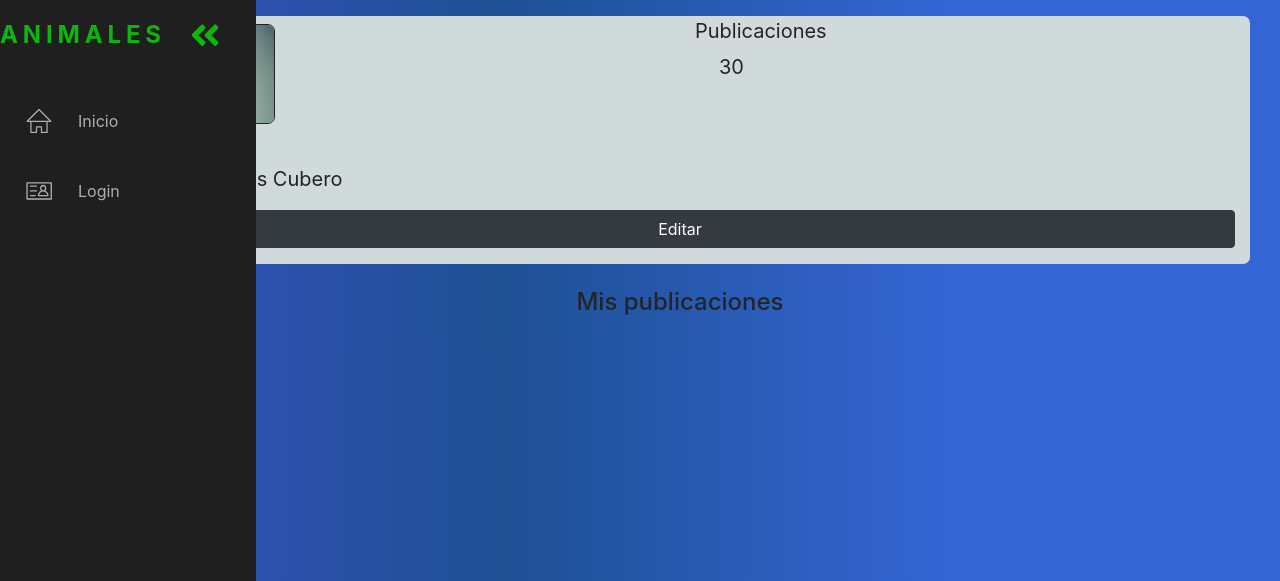
After one commit to TutosKen/Ingenieria, a PHP site: page /PHP/perfil.php in a window 1280 px wide. The commit adds this page. Shown: the top 581 px of the page. Run offline with PHP 8.4, Linux system fonts and the light colour scheme.

Commit message:
Inicio pagina perfil

```diff
--- a/CSS/main.css
+++ b/CSS/main.css
@@ -262,6 +262,33 @@ input::placeholder{
     transition: .2s;
 }
 
+.imagen-usuario{
+    width: 150px;
+    height: 100px;
+    border-radius: 7px;
+    border:solid;
+    border-width: 1px;
+}
+
+.fuenteGrande{
+    font-size: 20px;
+}
+
+@media only screen and (max-width:1200px){
+    .imagen-usuario{
+        width: 120px;
+        height: 70px;
+    }
+
+    .fuenteGrande{
+        font-size: 15px;
+    }
+}
+
+.margenA{
+    margin-top:110px;
+}
+
 .vistas{
     position: absolute;
     top: 77px;
--- a/PHP/Post.php
+++ b/PHP/Post.php
@@ -31,7 +31,7 @@ session_start();
                             echo "<h2>".$row['Titulo']."</h2>";
                             echo "<div class='divImagenCompleta'><img class='imagenCompleta' src='".$row['URI']."'></div>";
                             echo "<div class='card bg-transparent border-dark' style='width: 100%;''>";
-                            echo "<div class='card-header'>Usuario: ".$row['Nick']."</div>";
+                            echo "<div class='card-header'>Usuario: ".$row['Nick'].", ".$row['Fecha_publicacion']."</div>";
                             echo "<div class='card-body'>".$row['Descripcion']."";
                             echo "<h5 class='mt-2'>Tags</h5>";
                             echo "<p>".$row['Tags']."</p>";
--- /dev/null
+++ b/PHP/perfil.php
@@ -0,0 +1,58 @@
+<?php
+session_start();
+?>
+
+
+<!DOCTYPE html>
+<html lang="es">
+<head>
+    <?php
+        require_once('head.php');
+    ?>
+    <title>Animales</title>
+</head>
+    <body>
+        <?php
+            require_once('navbar.php');
+            require_once('../DB/Conectar.php');
+        ?>
+    <main>
+
+        <div class="container tarjeta">
+            <div class="row" style="background-color:#d0dadb; border-radius:7px;">
+                <div class="col-7 col-md-6 mt-2">
+                    <img class="imagen-usuario" src="../img/LogoUsuario/usuario.jpg" alt="">
+                </div>
+
+                <div class="col-5 col-md-6">
+                        <p class="fuenteGrande">Publicaciones</p>
+                        <p class="fuenteGrande ml-4" style="margin-top:-10px;">30</p>
+                </div>
+
+                <div class="col-12 col-md-12 mt-1">
+                    <p class="fuenteGrande">TutosKen</p>
+                    <p class="fuenteGrande" style="margin-top:-10px;">Keneth Chaves Cubero</p>
+                </div>
+
+                <div class="col-12 col-md-12 text-center mb-3">
+                        <button id="modificarPerfil" class="btn btn-dark" style="width:100%">
+                            Editar
+                        </button>
+                </div>
+            </div>
+
+            <div class="row">
+                <div class="col-12 col-md-12 mt-4">
+                    <h4 class="text-center">Mis publicaciones</h4>
+                </div>
+            </div>
+        </div>
+
+
+
+        <?php
+            include('JS.php');
+        ?>
+    </body>
+</main>
+</html>
```
Also changed, not shown: DB/Conectar.php (line endings or trailing spaces), img/LogoUsuario/usuario.jpg (renamed from img/airtm.jpg), img/LogoUsuario/usuario.png (added).
